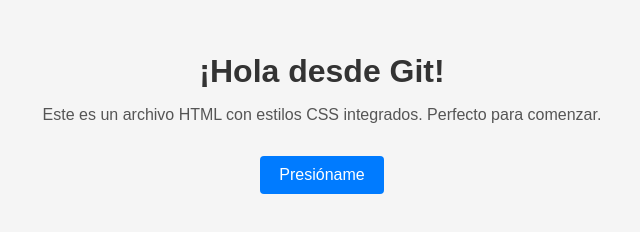
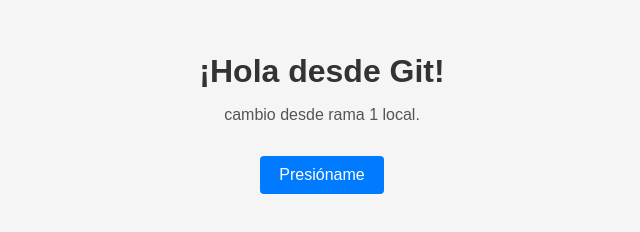
Before and after one commit to alejo57X/prueba_repositorio, a plain HTML site: page index.html in a window 1280 px wide. Shown: the whole page, without its empty margins (318-958 px from the left). Drawn offline with Linux system fonts and the light colour scheme.

Commit message:
cambio desde rama1 local

```diff
--- a/index.html
+++ b/index.html
@@ -40,7 +40,7 @@
 </head>
 <body>
   <h1>¡Hola desde Git!</h1>
-  <p>Este es un archivo HTML con estilos CSS integrados. Perfecto para comenzar.</p>
+  <p>cambio desde rama 1 local.</p>
   <button onclick="alert('¡Prueba completada!')">Presióname</button>
 </body>
 </html>
```
